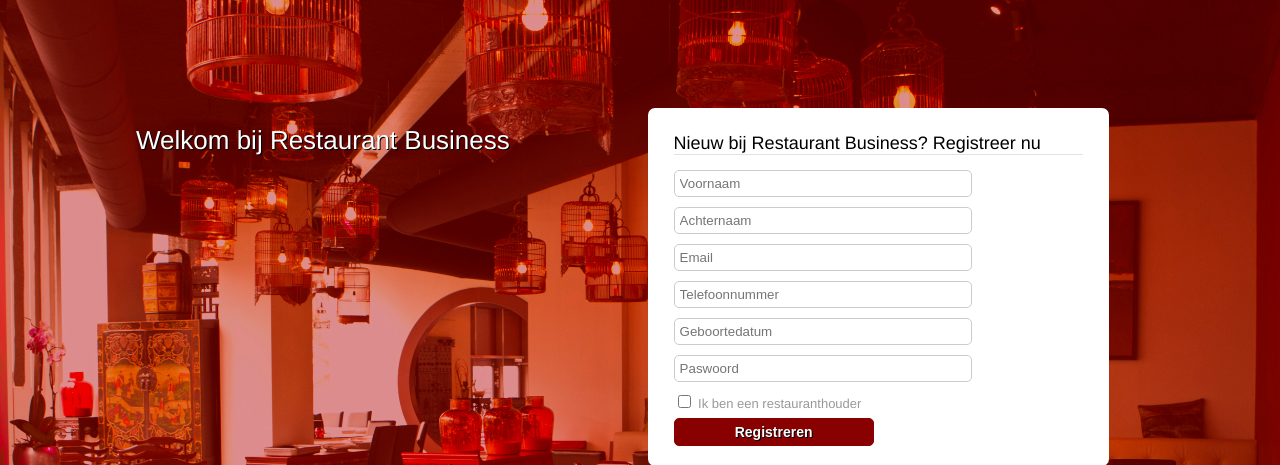
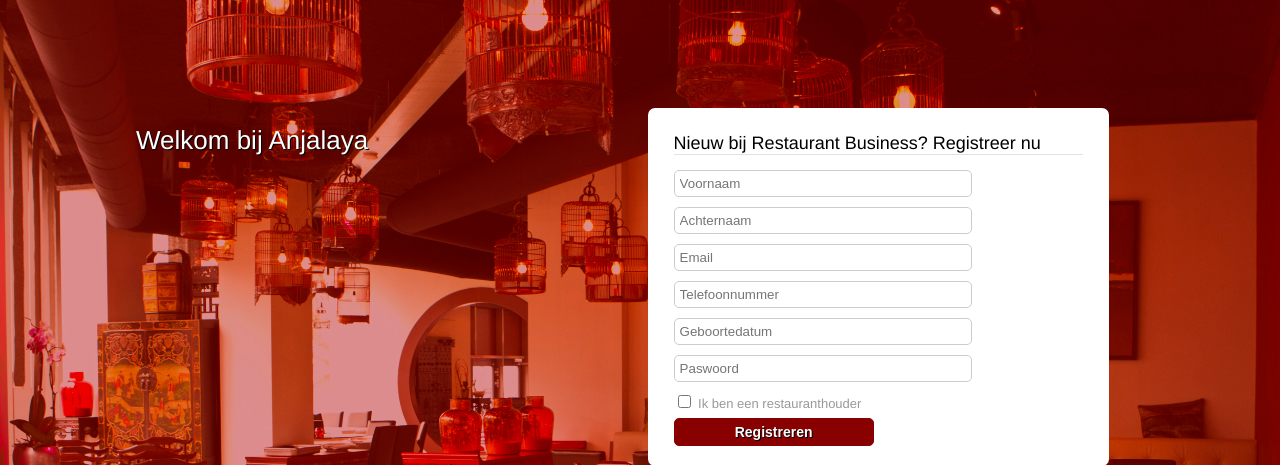
Before and after one commit to watchthemoon/PhpProject, a CodeIgniter app: page /index.php/register/index in a window 1280 px wide. Shown: the top 465 px of the page. Run offline with CodeIgniter, Linux system fonts and the light colour scheme; data that the repository does not hold is empty.

Commit message:
Anjalaya WHOOP
in php register aangepast.

```diff
--- a/application/views/register.php
+++ b/application/views/register.php
@@ -1,5 +1,5 @@
 <header>
-	<h1>Welkom bij Restaurant Business</h1>
+	<h1>Welkom bij Anjalaya</h1>
 </header>
 <div id="rightside">
 
```
